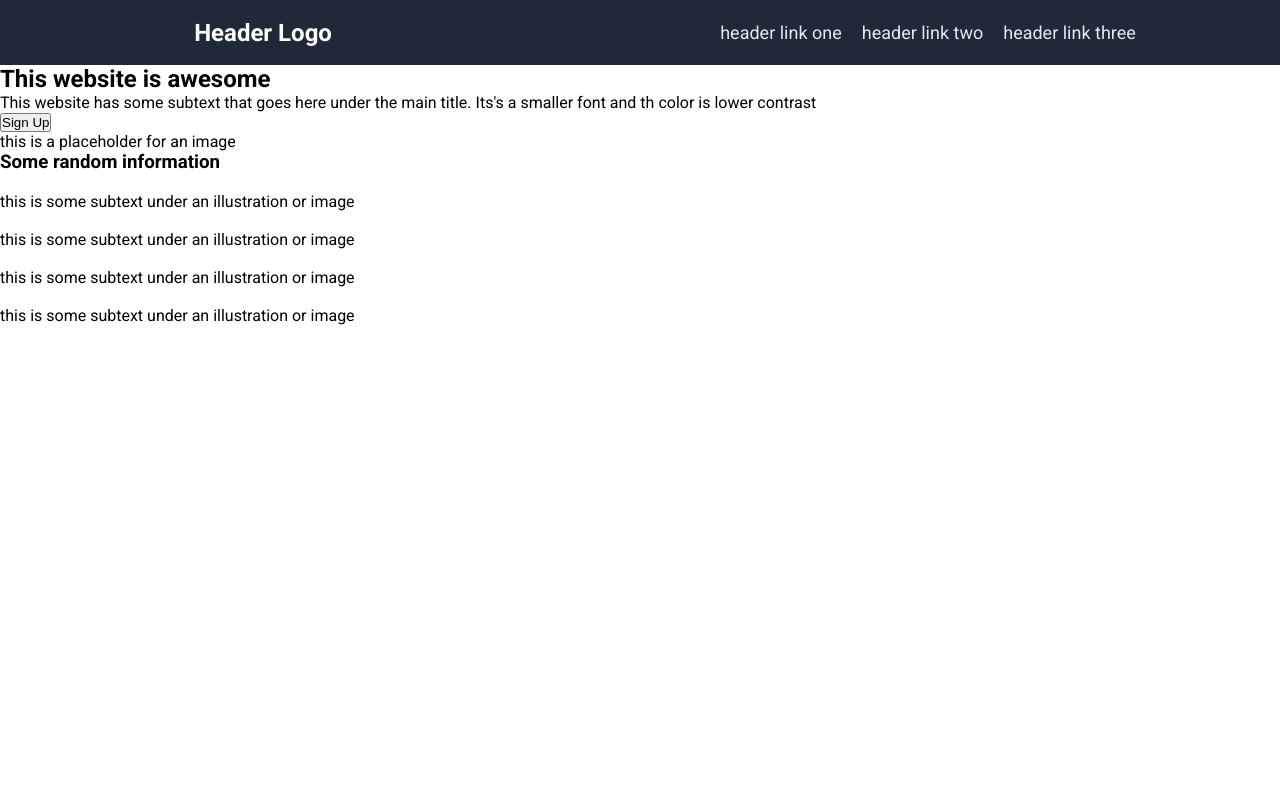
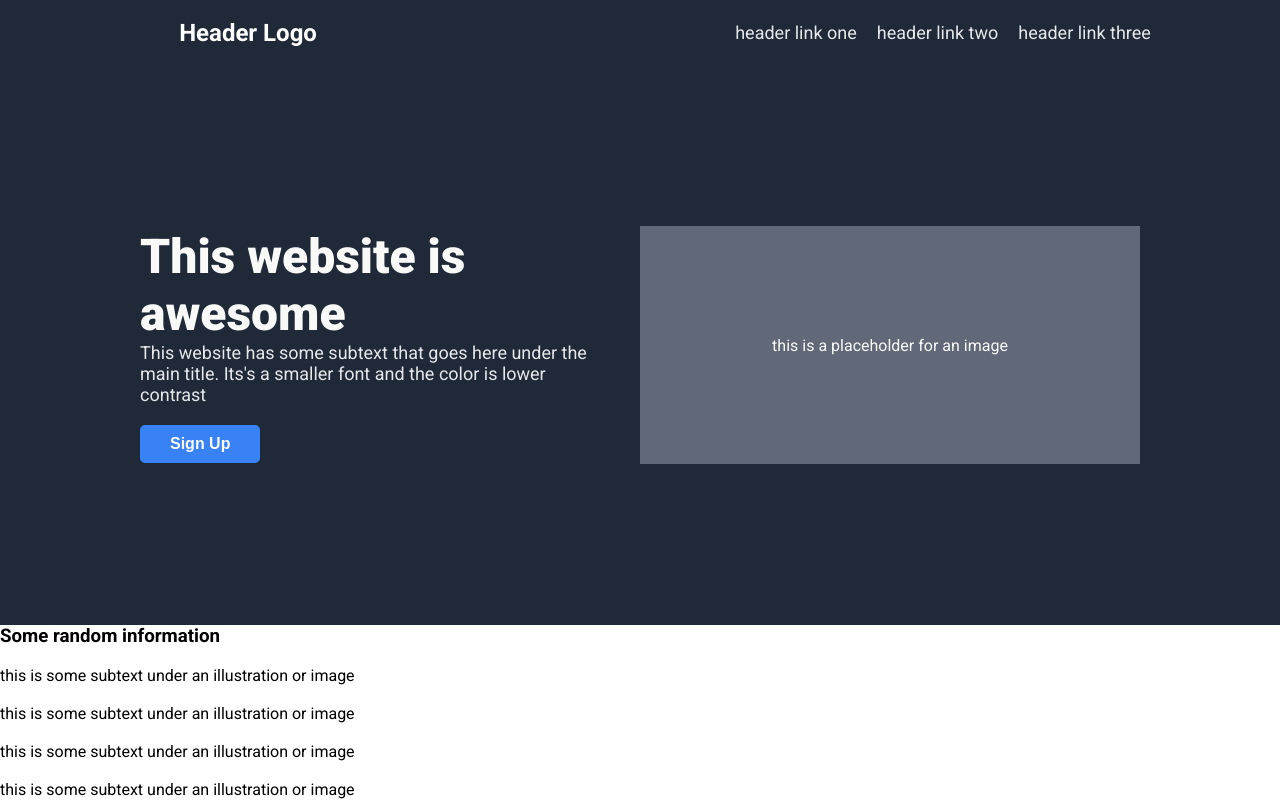
Before and after one commit to salvaacosta/landing-page-exercise, a plain HTML site: page index.html in a window 1280 px wide. Drawn offline with Linux system fonts and the light colour scheme.

Commit message:
Styling hero text

```diff
--- a/index.html
+++ b/index.html
@@ -18,7 +18,7 @@
     <div class="first-flex-container">
         <div class="website-description">
             <h2>This website is awesome</h2>
-            <p>This website has some subtext that goes here under the main title. Its's a smaller font and th color is lower contrast </p>
+            <p>This website has some subtext that goes here under the main title. Its's a smaller font and the color is lower contrast </p>
             <button>Sign Up</button></div>
         <div class="image-placeholder"><p>this is a placeholder for an image</p></div>
     </div>
--- a/styles.css
+++ b/styles.css
@@ -29,7 +29,8 @@
 header ul {
     list-style: none;
     display: flex;
-    gap: 20px
+    gap: 20px;
+    margin-left: 60px;
 
 }
 
@@ -38,3 +39,48 @@
     color: #e5e7eb;
     font-size: 18px;
 }
+
+.first-flex-container {
+    background-color: #1f2937;
+    height: 70vh;
+    display: flex;
+    justify-content: center;
+    align-items: center;
+    gap: 40px;
+}
+
+.website-description {
+    width: 460px;
+}
+
+.website-description h2{
+    font-size: 48px;
+    color: #f9faf8;
+    font-weight: 900;
+
+}
+
+.website-description p {
+    color: #e5e7eb;
+    font-size: 18px;
+    margin-bottom: 20px;
+}
+
+.website-description button {
+    border: none;
+    padding: 10px 30px 10px 30px;
+    color: #f9faf8;
+    background-color: #3882f6;
+    border-radius: 5px;
+    font-size: 16px;
+    font-weight: 700;
+}
+.image-placeholder {
+    background-color: #616877;
+    color: #f9faf8;;
+    height: 238px;
+    width: 500px;
+    display: flex;
+    justify-content: center;
+    align-items: center;
+}
```
